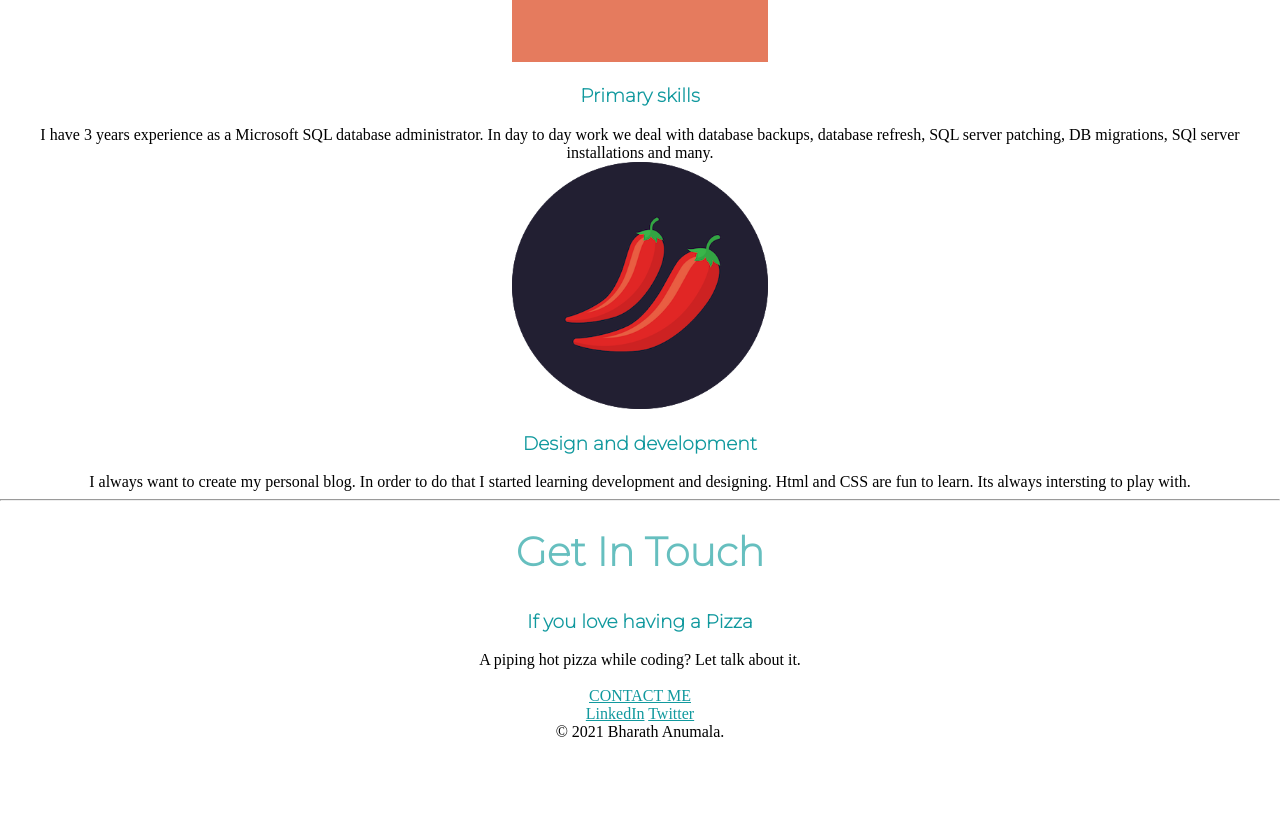
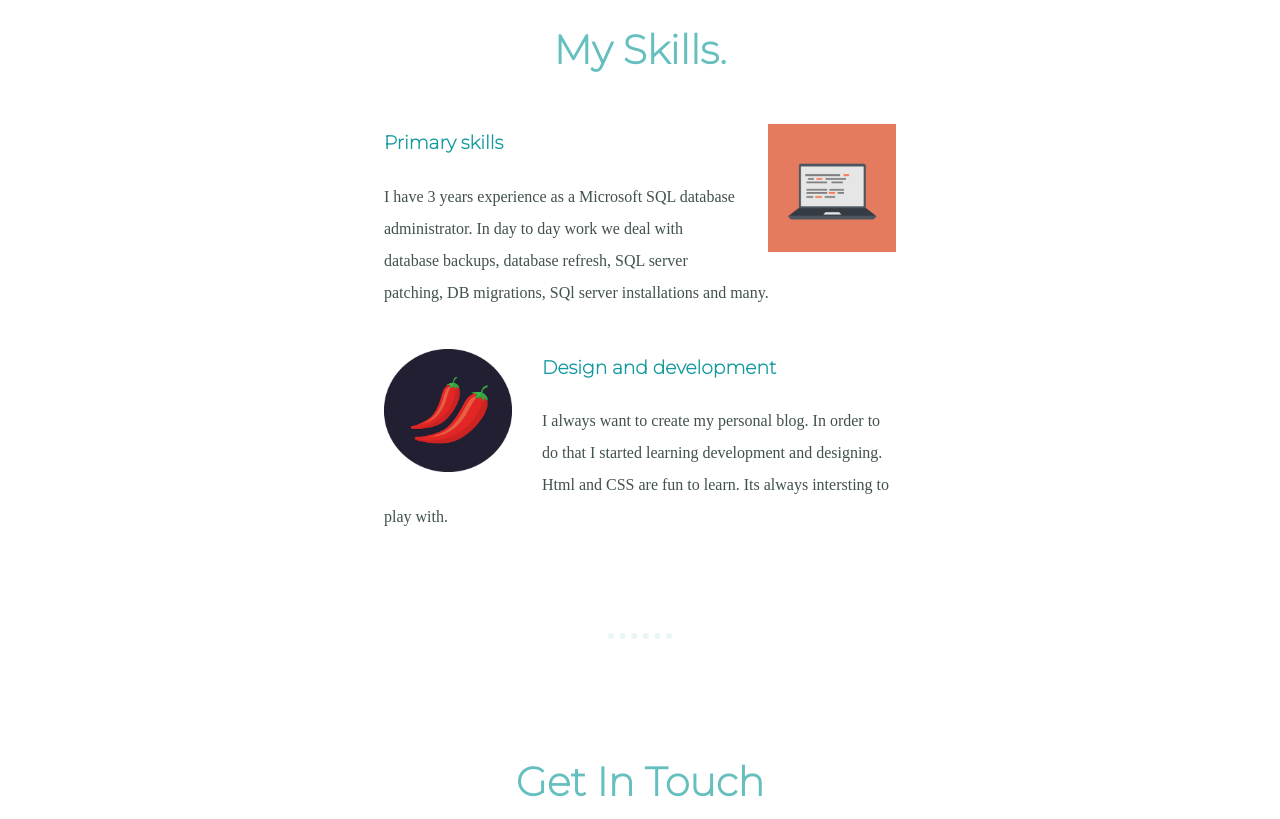
Before and after one commit to BharathAnumala27/Blog.BharathAnumala, a plain HTML site: page index.html in a window 1280 px wide. Shown: the part 1252-2071 px from the top of the page. Before the commit the page ends 1993 px from the top, so only its background shows below. Drawn offline with Linux system fonts and the light colour scheme.

Commit message:
Update styles.css

```diff
--- a/css/styles.css
+++ b/css/styles.css
@@ -2,12 +2,14 @@
   background-color: #D1E8E4;
   position: relative;
   padding-top: 100px;
+
 
 }
 body{
   text-align: center;
   margin: 0 auto 0 auto;
   position: relative;
+  color: #40514E;
 
 }
 h1
@@ -22,6 +24,7 @@ h2{
   font-size: 2.5rem;
   margin-top: 0px;
   color: #66BFBF;
+  padding-bottom: 10px;
 }
 h3{
   font-family: 'montserrat', sans-serif;
@@ -30,7 +33,13 @@ h3{
 p
 {
   margin: 0;
-
+  line-height: 2;
+}
+hr{
+  border: dotted #EAF6F6 6px;
+  border-bottom: none;
+  width: 4%;
+  margin: 100px auto;
 }
 .subtitle{
   font-weight: normal;
@@ -46,19 +55,78 @@ p
   left: 300px;
 }
 .middle-container{
+  padding-bottom: 100px;
+  padding-top: 50px;
+}
+.intro{
+  padding-bottom: 30px;
+  margin: auto;
+  line-height: 2;
+}
+.bottom-container{
+  background-color: #66BFBF;
+  padding: 30px 0 30px;
+  line-height: 3;
 }
 .profilepic{
   width: 10%;
-  height: 10%;
+
+}
+.skill-row{
+  width: 40%;
+  margin: 40px auto 40px auto;
+  text-align: left;
+  line-height: 2;
+}
+.chillies{
+  width: 25%;
+  float: left;
+  margin-right: 30px;
 }
 .computer{
-  width: 20%;
-  height: 20%;
-}
-.chillies{
-  height: 20%;
-  width: 20%;
+  width: 25%;
+  float: right;
+  margin-left: 30px;
 }
 a{
   color: #11999E;
+  font-family: 'montserrat', sans-serif;
+  margin: 10px 10px;
+  text-decoration: none;
+
 }
+a:hover{
+  color: #EAF6F6;
+}
+.copy-right{
+  color: #EAF6F6;
+}
+.btn {
+   -webkit-border-radius: 8px;
+   -moz-border-radius: 8px;
+   border-radius: 8px;
+   color: #FFFFFF;
+   font-family: 'montserrat', sans-serif;
+   font-size: 17px;
+   font-weight: 200;
+   padding: 10px;
+   background-color: #11cdd4;
+   -webkit-box-shadow: inset 1px 1px 20px 0 #66BFBF;
+   -moz-box-shadow: inset 1px 1px 20px 0 #66BFBF;
+   box-shadow: inset 1px 1px 20px 0 #66BFBF;
+   border: solid #66BFBF 1px;
+   text-decoration: none;
+   display: inline-block;
+   cursor: pointer;
+   text-align: center;
+   margin: 20px auto 0px auto;
+}
+
+.btn:hover {
+   background: #30e3cb;
+   border: solid #66BFBF 1px;
+   -webkit-border-radius: 8px;
+   -moz-border-radius: 8px;
+   border-radius: 8px;
+   text-decoration: none;
+}
```
